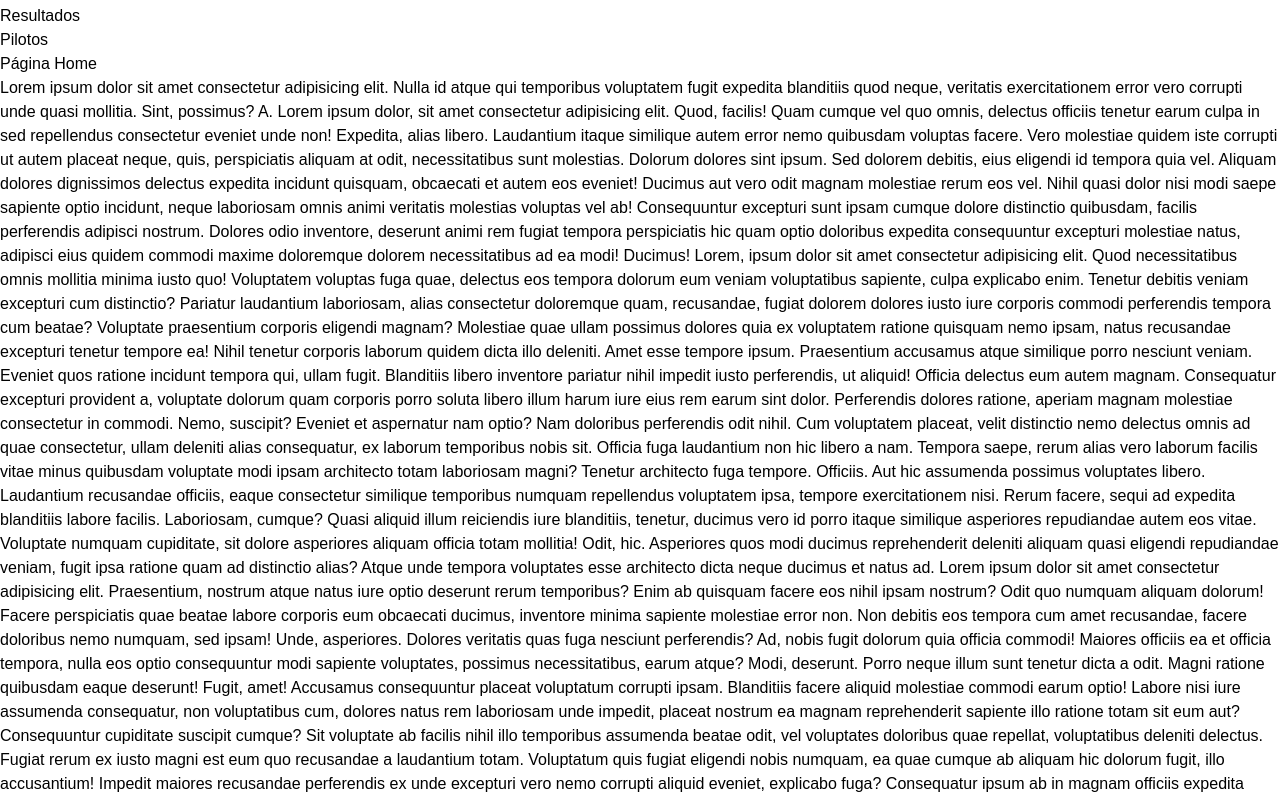
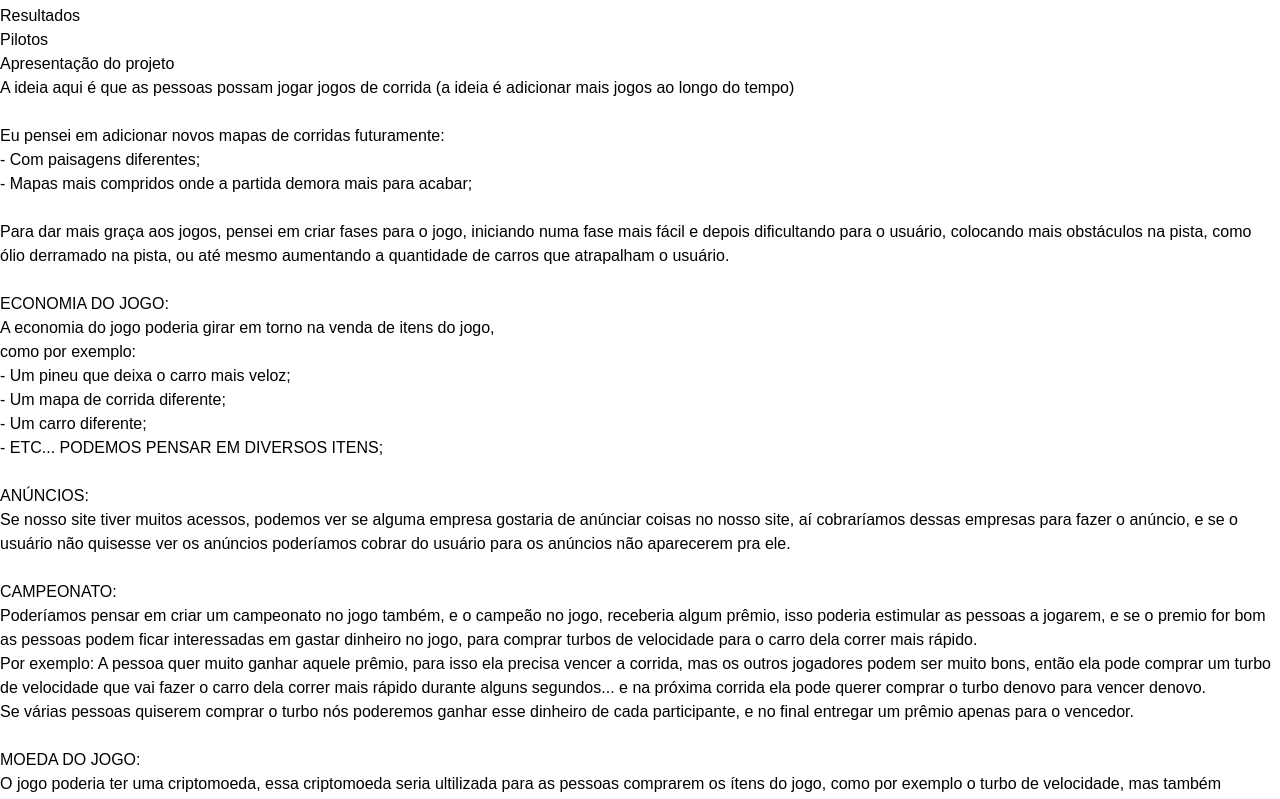
Before and after one commit to Gabriel-Sales-Mendonca/projeto-corrida, a Next.js app: page / in a window 1280 px wide. Shown: the part 1420-2219 px from the top of the page. Built offline with nearby package versions, Linux system fonts and the light colour scheme.

Commit message:
Fiz um texto explicando o projeto

```diff
--- a/src/app/page.tsx
+++ b/src/app/page.tsx
@@ -1,39 +1,38 @@
 export default function Home() {
   return(
-    <div>
-      <h1 className="text-center">Página Home</h1>
-      <p>Lorem ipsum dolor sit amet consectetur adipisicing elit. Nulla id atque qui temporibus voluptatem fugit expedita blanditiis quod neque, veritatis exercitationem error vero corrupti unde quasi mollitia. Sint, possimus? A. Lorem ipsum dolor, sit amet consectetur adipisicing elit. Quod, facilis! Quam cumque vel quo omnis, delectus officiis tenetur earum culpa in sed repellendus consectetur eveniet unde non! Expedita, alias libero.
-      Laudantium itaque similique autem error nemo quibusdam voluptas facere. Vero molestiae quidem iste corrupti ut autem placeat neque, quis, perspiciatis aliquam at odit, necessitatibus sunt molestias. Dolorum dolores sint ipsum.
-      Sed dolorem debitis, eius eligendi id tempora quia vel. Aliquam dolores dignissimos delectus expedita incidunt quisquam, obcaecati et autem eos eveniet! Ducimus aut vero odit magnam molestiae rerum eos vel.
-      Nihil quasi dolor nisi modi saepe sapiente optio incidunt, neque laboriosam omnis animi veritatis molestias voluptas vel ab! Consequuntur excepturi sunt ipsam cumque dolore distinctio quibusdam, facilis perferendis adipisci nostrum.
-      Dolores odio inventore, deserunt animi rem fugiat tempora perspiciatis hic quam optio doloribus expedita consequuntur excepturi molestiae natus, adipisci eius quidem commodi maxime doloremque dolorem necessitatibus ad ea modi! Ducimus! Lorem, ipsum dolor sit amet consectetur adipisicing elit. Quod necessitatibus omnis mollitia minima iusto quo! Voluptatem voluptas fuga quae, delectus eos tempora dolorum eum veniam voluptatibus sapiente, culpa explicabo enim.
-      Tenetur debitis veniam excepturi cum distinctio? Pariatur laudantium laboriosam, alias consectetur doloremque quam, recusandae, fugiat dolorem dolores iusto iure corporis commodi perferendis tempora cum beatae? Voluptate praesentium corporis eligendi magnam?
-      Molestiae quae ullam possimus dolores quia ex voluptatem ratione quisquam nemo ipsam, natus recusandae excepturi tenetur tempore ea! Nihil tenetur corporis laborum quidem dicta illo deleniti. Amet esse tempore ipsum.
-      Praesentium accusamus atque similique porro nesciunt veniam. Eveniet quos ratione incidunt tempora qui, ullam fugit. Blanditiis libero inventore pariatur nihil impedit iusto perferendis, ut aliquid! Officia delectus eum autem magnam.
-      Consequatur excepturi provident a, voluptate dolorum quam corporis porro soluta libero illum harum iure eius rem earum sint dolor. Perferendis dolores ratione, aperiam magnam molestiae consectetur in commodi. Nemo, suscipit?
-      Eveniet et aspernatur nam optio? Nam doloribus perferendis odit nihil. Cum voluptatem placeat, velit distinctio nemo delectus omnis ad quae consectetur, ullam deleniti alias consequatur, ex laborum temporibus nobis sit.
-      Officia fuga laudantium non hic libero a nam. Tempora saepe, rerum alias vero laborum facilis vitae minus quibusdam voluptate modi ipsam architecto totam laboriosam magni? Tenetur architecto fuga tempore. Officiis.
-      Aut hic assumenda possimus voluptates libero. Laudantium recusandae officiis, eaque consectetur similique temporibus numquam repellendus voluptatem ipsa, tempore exercitationem nisi. Rerum facere, sequi ad expedita blanditiis labore facilis. Laboriosam, cumque?
-      Quasi aliquid illum reiciendis iure blanditiis, tenetur, ducimus vero id porro itaque similique asperiores repudiandae autem eos vitae. Voluptate numquam cupiditate, sit dolore asperiores aliquam officia totam mollitia! Odit, hic.
-      Asperiores quos modi ducimus reprehenderit deleniti aliquam quasi eligendi repudiandae veniam, fugit ipsa ratione quam ad distinctio alias? Atque unde tempora voluptates esse architecto dicta neque ducimus et natus ad. Lorem ipsum dolor sit amet consectetur adipisicing elit. Praesentium, nostrum atque natus iure optio deserunt rerum temporibus? Enim ab quisquam facere eos nihil ipsam nostrum? Odit quo numquam aliquam dolorum!
-      Facere perspiciatis quae beatae labore corporis eum obcaecati ducimus, inventore minima sapiente molestiae error non. Non debitis eos tempora cum amet recusandae, facere doloribus nemo numquam, sed ipsam! Unde, asperiores.
-      Dolores veritatis quas fuga nesciunt perferendis? Ad, nobis fugit dolorum quia officia commodi! Maiores officiis ea et officia tempora, nulla eos optio consequuntur modi sapiente voluptates, possimus necessitatibus, earum atque?
-      Modi, deserunt. Porro neque illum sunt tenetur dicta a odit. Magni ratione quibusdam eaque deserunt! Fugit, amet! Accusamus consequuntur placeat voluptatum corrupti ipsam. Blanditiis facere aliquid molestiae commodi earum optio!
-      Labore nisi iure assumenda consequatur, non voluptatibus cum, dolores natus rem laboriosam unde impedit, placeat nostrum ea magnam reprehenderit sapiente illo ratione totam sit eum aut? Consequuntur cupiditate suscipit cumque?
-      Sit voluptate ab facilis nihil illo temporibus assumenda beatae odit, vel voluptates doloribus quae repellat, voluptatibus deleniti delectus. Fugiat rerum ex iusto magni est eum quo recusandae a laudantium totam.
-      Voluptatum quis fugiat eligendi nobis numquam, ea quae cumque ab aliquam hic dolorum fugit, illo accusantium! Impedit maiores recusandae perferendis ex unde excepturi vero nemo corrupti aliquid eveniet, explicabo fuga?
-      Consequatur ipsum ab in magnam officiis expedita quae cupiditate perferendis et sint necessitatibus commodi quos labore, temporibus sequi, praesentium cum ad fuga fugit adipisci! Quo quidem reprehenderit minus porro repellat?
-      Obcaecati nostrum minus adipisci assumenda, error veniam, deserunt laborum saepe quis beatae impedit quisquam quam ex eius rerum aut? Necessitatibus vitae harum qui deleniti sunt vel modi quo eveniet magni.
-      Nobis magni consectetur optio nisi illum culpa architecto deleniti iusto suscipit? A, itaque temporibus ut consequatur in nobis voluptatem dolorum nemo voluptatibus iusto corporis deserunt! Adipisci nulla quibusdam magni numquam! Lorem ipsum dolor sit amet consectetur adipisicing elit. Totam impedit voluptatum accusantium saepe sit culpa facilis? Velit at beatae iusto dolores, provident veritatis magni, consectetur, impedit deleniti quidem ullam dicta?
-      Perspiciatis itaque, corrupti suscipit at perferendis, rem praesentium veritatis assumenda repellat dicta quod quaerat id quis tempore officia saepe enim fuga quasi quidem natus dolore laborum cumque corporis? Magnam, fugiat!
-      Qui ipsa illum iusto rem, voluptatum sequi tenetur autem quisquam, voluptas corporis dicta magni! Minima ducimus a maiores tempore minus, repellat, atque illum vero, ex suscipit assumenda in velit magni!
-      Cumque animi iste excepturi quis earum quae labore? Rerum velit excepturi hic impedit, ipsa veniam illo saepe corrupti voluptatum nostrum nulla? Dolorem, quaerat labore quam pariatur alias facere. Culpa, non.
-      Optio possimus corporis, illum labore minima, cum ea vel delectus repudiandae fugit ad iusto facere voluptatum iure numquam tempora! Quas dicta accusamus laborum voluptatum cumque exercitationem assumenda aperiam mollitia placeat.
-      Distinctio corrupti ea provident molestiae accusantium possimus eligendi praesentium in atque dolorum, a officia! Sunt explicabo magnam necessitatibus, autem asperiores, dolore labore illo ut doloribus nulla libero nostrum molestias sit!
-      Pariatur facilis quis magnam hic! Similique sed repudiandae ratione dolores fugiat dolorem eaque beatae placeat iste corrupti minus, atque voluptatem veritatis adipisci tenetur labore doloremque laboriosam hic magni quidem odit?
-      Consequatur animi architecto vitae repudiandae tempora. Explicabo suscipit commodi veniam eveniet quis praesentium odio qui quibusdam facere incidunt iusto, doloremque ab! Repudiandae commodi sunt facere nam iste, quia esse autem!
-      Provident, aliquam in. At quos ratione magni saepe neque tempore voluptatem, mollitia obcaecati facere fugiat laboriosam soluta omnis deserunt nisi, aspernatur aliquid eos cumque repellat laudantium quae consectetur. Consequuntur, quaerat!
-      Praesentium dolorum dolor obcaecati sed voluptates ab non, provident facilis assumenda nisi vel maxime itaque ea similique distinctio. Eum tempora at sequi quod, officia quaerat alias beatae corporis ab necessitatibus!</p>
+    <div className="p-6">
+      <h1 className="text-center font-bold">Apresentação do projeto</h1>
+      <p>A ideia aqui é que as pessoas possam jogar jogos de corrida (a ideia é adicionar mais jogos ao longo do tempo)</p>
+      <br />
+      <p><span className="font-bold">Eu pensei em adicionar novos mapas de corridas futuramente:</span> <br />
+        - Com paisagens diferentes;<br />
+        - Mapas mais compridos onde a partida demora mais para acabar;<br />
+      </p><br />
+      <p>
+        Para dar mais graça aos jogos, pensei em criar fases para o jogo, iniciando numa fase mais fácil e depois dificultando para o usuário, colocando mais obstáculos na pista, como ólio derramado na pista, ou até mesmo aumentando a quantidade de carros que atrapalham o usuário.
+      </p><br />
+      <h2 className="font-bold">ECONOMIA DO JOGO:</h2>
+      <p>
+        A economia do jogo poderia girar em torno na venda de itens do jogo,<br />
+        como por exemplo: <br />
+        - Um pineu que deixa o carro mais veloz;<br />
+        - Um mapa de corrida diferente;<br />
+        - Um carro diferente;<br />
+        - <span className="font-bold">ETC... PODEMOS PENSAR EM DIVERSOS ITENS;</span><br />
+      </p><br />
+      <h3 className="font-bold">ANÚNCIOS:</h3>
+      <p>Se nosso site tiver muitos acessos, podemos ver se alguma empresa gostaria de anúnciar coisas no nosso site, aí cobraríamos dessas empresas para fazer o anúncio, e se o usuário não quisesse ver os anúncios poderíamos cobrar do usuário para os anúncios não aparecerem pra ele.</p><br />
+
+      <h3 className="font-bold">CAMPEONATO:</h3>
+      <p>Poderíamos pensar em criar um campeonato no jogo também, e o campeão no jogo, receberia algum prêmio, isso poderia estimular as pessoas a jogarem, e se o premio for bom as pessoas podem ficar interessadas em gastar dinheiro no jogo, para comprar turbos de velocidade para o carro dela correr mais rápido.<br />
+      Por exemplo: A pessoa quer muito ganhar aquele prêmio, para isso ela precisa vencer a corrida, mas os outros jogadores podem ser muito bons, então ela pode comprar um turbo de velocidade que vai fazer o carro dela correr mais rápido durante alguns segundos... e na próxima corrida ela pode querer comprar o turbo denovo para vencer denovo.<br />
+      Se várias pessoas quiserem comprar o turbo nós poderemos ganhar esse dinheiro de cada participante, e no final entregar um prêmio apenas para o vencedor.</p><br />
+
+      <h3 className="font-bold">MOEDA DO JOGO:</h3>
+      <p>O jogo poderia ter uma criptomoeda, essa criptomoeda seria ultilizada para as pessoas comprarem os ítens do jogo, como por exemplo o turbo de velocidade, mas também poderiam existir <span className="font-bold">itens raros</span> no jogo, que somente poucos jogadores teriam, como um carro exclusivo, e as pessoas poderiam comprar os ítens uma das outras também, e nós cobraríamos uma taxa para essas pessoas negociarem esses itens.</p><br />
+      <p>Inclusive, poderia rolar um sorteio em eventos presenciais para somente as pessoas que possuem esses ítens exclusivos...</p><br />
+
+      <h2 className="font-bold">TUDO ISSO FOI SÓ UMA IDEIA, ESTAMOS ABERTOS PARA QUALQUER IDEIA DE MELHORIA...</h2>
     </div>
   )
 }
```
Also changed, not shown: public/page.html (+7 -2 lines).
